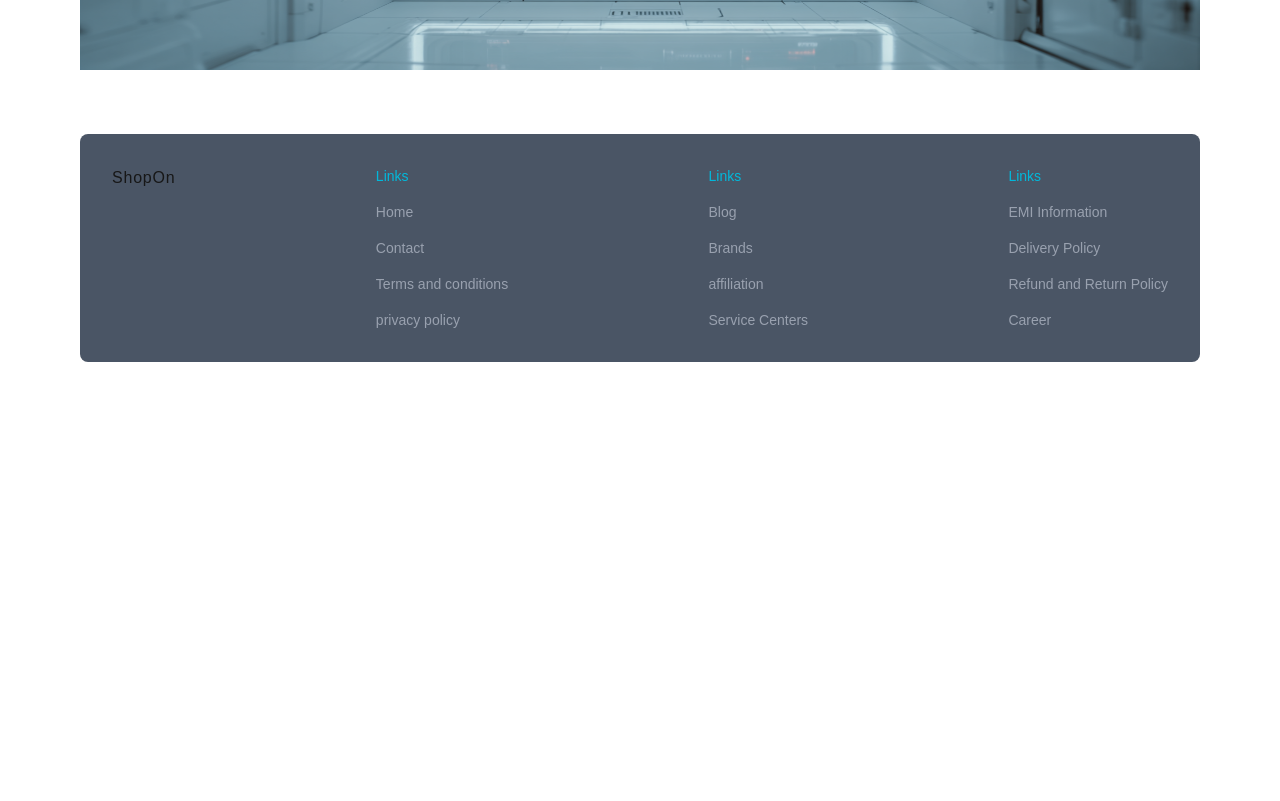
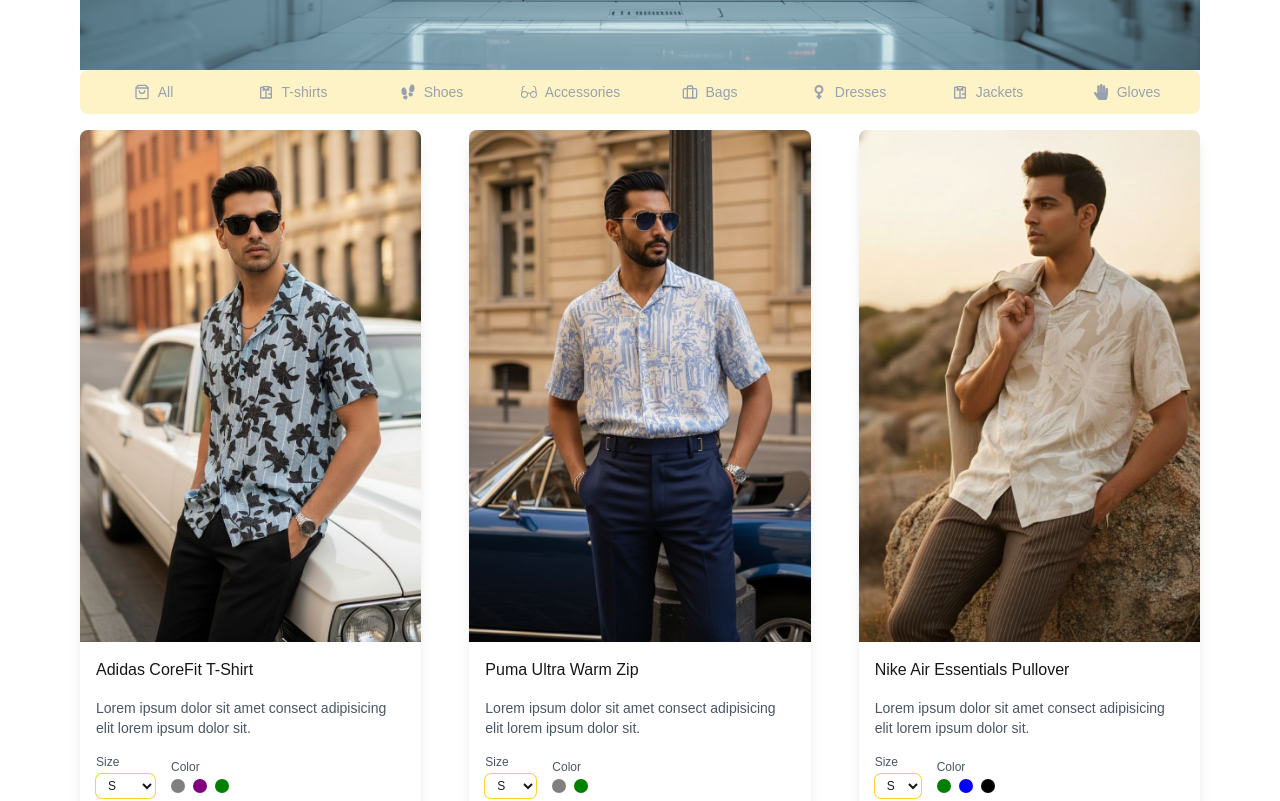
Before and after one commit to HassanRajib/Shop, a Next.js app: page / in a window 1280 px wide. Shown: the part 360-1161 px from the top of the page. Before the commit the page ends 800 px from the top, so only its background shows below. Built offline with nearby package versions, Linux system fonts and the light colour scheme.

Commit message:
hello there!

```diff
--- /dev/null
+++ b/app/components/Catagories.tsx
@@ -0,0 +1,83 @@
+"use client"
+
+import React from 'react'
+import { IoFootsteps } from "react-icons/io5";
+import { SlEyeglass } from "react-icons/sl";
+import { FiBriefcase, FiShoppingBag } from "react-icons/fi";
+import { RiShirtLine } from "react-icons/ri";
+import { FaHandPaper, FaVenus } from "react-icons/fa";
+import { usePathname, useRouter, useSearchParams } from 'next/navigation';
+
+const categories = [
+  {
+    name: "All",
+    icon: <FiShoppingBag className="w-4 h-4" />,
+    slug: "all",
+  },
+  {
+    name: "T-shirts",
+    icon: <RiShirtLine className="w-4 h-4" />,
+    slug: "t-shirts",
+  },
+  {
+    name: "Shoes",
+    icon: <IoFootsteps className="w-4 h-4" />,
+    slug: "shoes",
+  },
+  {
+    name: "Accessories",
+    icon: <SlEyeglass className="w-4 h-4" />,
+    slug: "accessories",
+  },
+  {
+    name: "Bags",
+    icon: <FiBriefcase className="w-4 h-4" />,
+    slug: "bags",
+  },
+  {
+    name: "Dresses",
+    icon: <FaVenus className="w-4 h-4" />,
+    slug: "dresses",
+  },
+  {
+    name: "Jackets",
+    icon: <RiShirtLine className="w-4 h-4" />,
+    slug: "jackets",
+  },
+  {
+    name: "Gloves",
+    icon: <FaHandPaper className="w-4 h-4" />,
+    slug: "gloves",
+  },
+];
+
+
+
+const Catagories = () => {
+  const searchParams = useSearchParams()
+  const router = useRouter()
+  const pathname = usePathname()
+
+
+  const selectedCatagory = searchParams.get("catagory")
+
+  const handleChange = (value:string | null ) => {
+    const params = new URLSearchParams(searchParams)
+    params.set("catagory", value || "all")
+    router.push(`${pathname}?${params.toString()}`, {scroll: false})
+  }
+  return (
+    <div className='grid grid-cols-2 sm:grid-cols-3 md:grid-cols-4 lg:grid-cols-6 xl:grid-cols-8 gap-2 bg-amber-100 p-2 rounded-lg mb-4 text-sm'>
+        {categories.map(catagory=>(
+          <div className={`flex items-center justify-center gap-2 cursor-pointer px-2 py-1 rounded-md ${
+            catagory.slug === selectedCatagory ? "bg-white" : "text-gray-400"
+          }`} key={catagory.name} onClick={()=>handleChange(catagory.slug)}>
+            {catagory.icon}
+            {catagory.name}
+          </div>
+        ))}
+    </div>
+  )
+}
+
+export default Catagories
--- a/app/components/ProductCard.tsx
+++ b/app/components/ProductCard.tsx
@@ -1,10 +1,57 @@
-"use client"
-import React from 'react'
+"use client";
+import React from "react";
+import { ProductType } from "../types";
+import Link from "next/link";
+import Image from "next/image";
 
-const ProductCard = () => {
+const ProductCard = ({ product }: { product: ProductType }) => {
   return (
-    <div>ProductCard</div>
-  )
-}
+    <div className="shadow-lg rounded-lg overflow-hidden ">
+      {/* image */}
+      <Link href={`/product/${product.id}`}>
+        <div className="relative aspect-2/3">
+          <Image
+            src={product.images[product.colors[0]]}
+            alt={product.name}
+            fill
+            className="object-cover hover:scale-105 transition-all duration-300"
+          />
+        </div>
+      </Link>
+      {/* product details */}
+      <div className="flex flex-col gap-4 p-4">
+        <h1 className="font-medium">{product.name}</h1>
+        <p className="text-sm text-gray-600">{product.shortDescription}</p>
+        {/* product type */}
+        <div className="flex items-center gap-4 text-xs">
+          {/* size */}
+          <div className="flex flex-col gap-1">
+            <span className="text-gray-600">Size</span>
+            <select name="size" id="size" className="ring ring-amber-300 rounded-md px-2 py-1">
+              {product.sizes.map(size => (
+                <option key={size} value={size}>{size.toUpperCase()}</option>
+              ))}
+            </select>
+          </div>
+          <div className="flex flex-col gap-1">
+              <span className="text-gray-600">Color</span>
+              <div className="flex items-center gap-2">
+              {product.colors.map((color) => (
+                <div className="" key={color}>
+                  <div className="w-[14px] h-[14px] rounded-full" style={{backgroundColor: color}}></div>
+                </div>
+              ))}
+              </div>
+          </div>
+        </div>
+        {/* price */}
+        <div className="flex items-center justify-between">
+              <p className="font-medium">${product.price.toFixed(2)}</p>
+              <button className="ring-1 ring-gray-300 shadow-lg rounded-md px">Add to cart</button>
+        </div>
+      </div>
+    </div>
+  );
+};
 
-export default ProductCard
+export default ProductCard;
--- a/app/components/ProductList.tsx
+++ b/app/components/ProductList.tsx
@@ -1,5 +1,7 @@
 import React from 'react'
 import { ProductsType } from '../types';
+import Catagories from './Catagories';
+import ProductCard from './ProductCard';
 
 // TEMPORARY
 const products:ProductsType = [
@@ -110,7 +112,12 @@ const products:ProductsType = [
 const ProductList = () => {
   return (
     <div className='w-full'>
-
+      <Catagories/>
+      <div className='grid grid-cols-1 sm:grid-cols-2 xl:grid-cols-3 2xl:grid-cols-4 gap-12'>
+        {products.map((product) => (
+          <ProductCard key={product.id} product={product}/>
+        ))}
+      </div>
     </div>
   )
 }
--- a/app/page.tsx
+++ b/app/page.tsx
@@ -1,5 +1,6 @@
 import Image from 'next/image'
 import React from 'react'
+import ProductList from './components/ProductList'
 
 const Homepage = () => {
   return (
@@ -7,6 +8,7 @@ const Homepage = () => {
       <div className='relative aspect-3/1 md-10'>
         <Image src="/fich.png" alt='big image' fill/>
       </div>
+      <ProductList/>
     </div>
   )
 }
```
